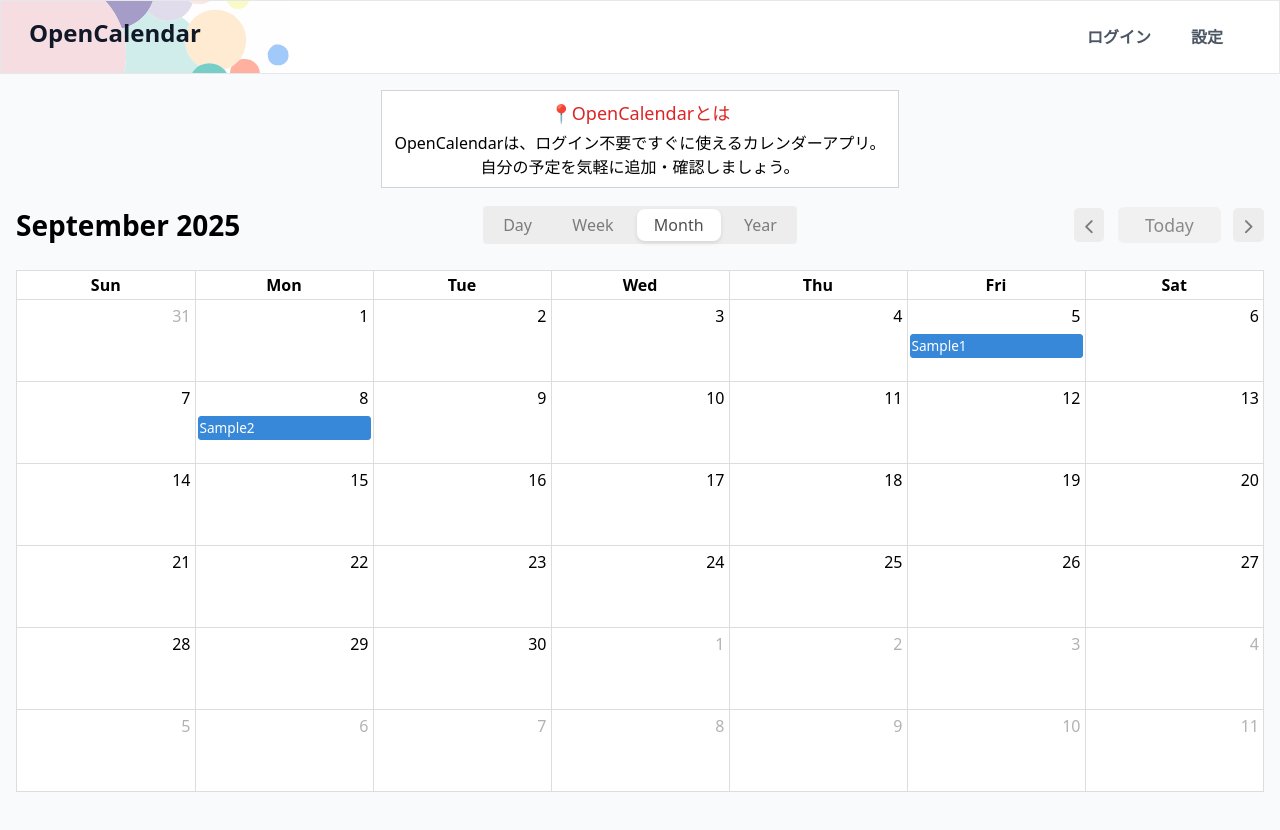
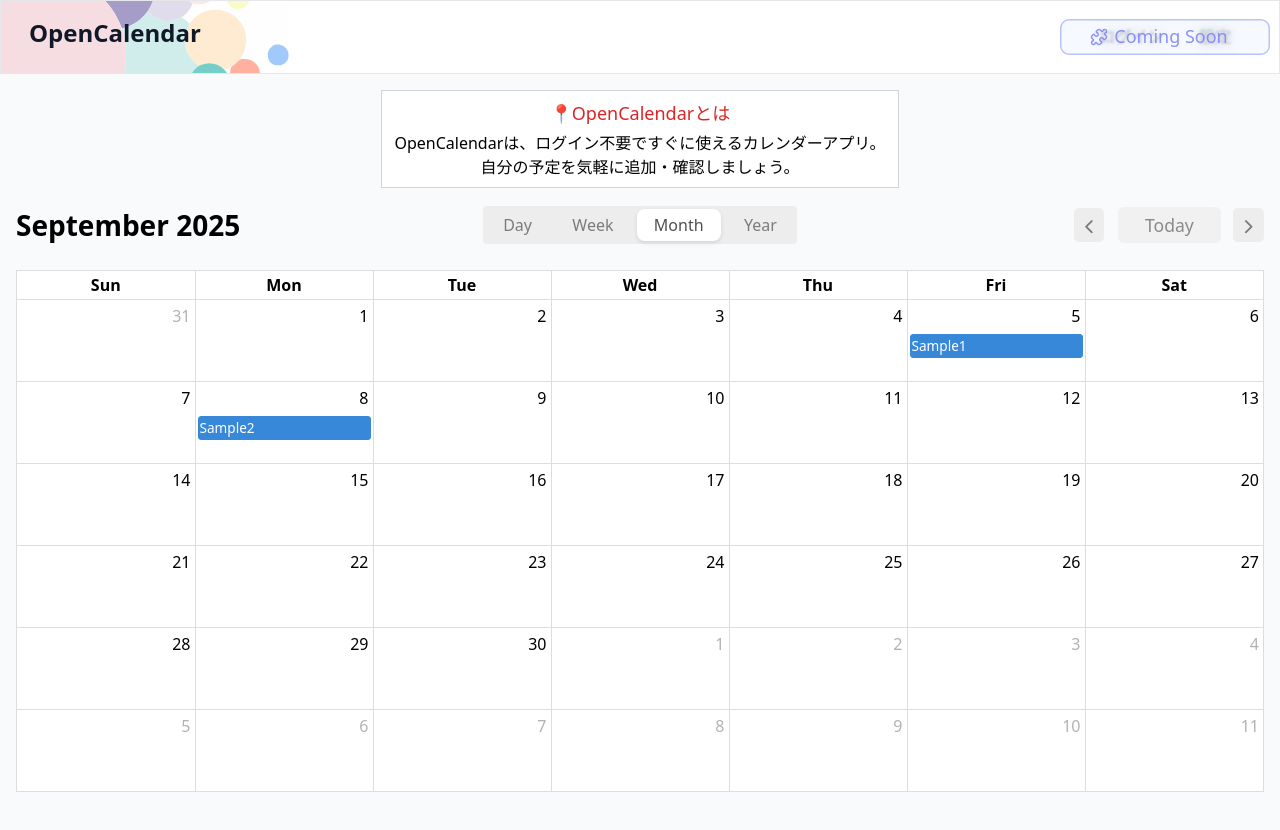
Before and after one commit to Ashtan666/open-calendar, a Next.js app: page / in a window 1280 px wide. Shown: the top 830 px of the page. Built offline with nearby package versions, Linux system fonts and the light colour scheme.

Commit message:
chore(ui): desable inactive buttons (login, settings) with 'Coming Soon' overlay (#8)

```diff
--- a/app/layout.tsx
+++ b/app/layout.tsx
@@ -1,6 +1,7 @@
 import type { Metadata } from "next";
 import { Geist, Geist_Mono } from "next/font/google";
 import "./globals.css";
+import { ComingSoonButton } from "@/components/ComingSoonButton";
 
 const geistSans = Geist({
   variable: "--font-geist-sans",
@@ -34,19 +35,21 @@ export default function RootLayout({
                 <span className="md:ml-3 text-2xl">OpenCalendar</span>
               </a>
             </h1>
-            <nav className="md:ml-auto my-0 flex flex-wrap items-coenter text-base justify-center">
-              <ul className="flex font-bold">
-                <li className="mr-10">
-                  <a href="" className="b hover:text-gray-900">
+            <nav className="md:ml-auto my-0 mr-7 text-base ">
+              <ComingSoonButton>
+                <ul className="flex flex-wrap space-x-7 font-bold">
+                  <li className="">
+                    <a href="" className="b hover:text-gray-900 py-2 px-1">
                       ログイン
                     </a>
                   </li>
-                <li className="mr-0 md:mr-10">
-                  <a href="" className="hover:text-gray-900">
+                  <li className="">
+                    <a href="" className="hover:text-gray-900 py-2 px-1">
                       設定
                     </a>
                   </li>
                 </ul>
+              </ComingSoonButton>
             </nav>
           </div>
         </header>
--- a/app/page.tsx
+++ b/app/page.tsx
@@ -1,3 +1,4 @@
+import { ComingSoonButton } from "@/components/ComingSoonButton";
 import Calendar from "../components/calendar/Calendar";
 
 export default function Home() {
--- /dev/null
+++ b/components/ComingSoonButton.tsx
@@ -0,0 +1,24 @@
+import { Puzzle } from "lucide-react";
+import { ReactNode } from "react";
+
+interface ComingSoonButtonProps {
+  children: ReactNode;
+  message?: String;
+}
+
+export const ComingSoonButton = ({
+  children,
+  message = "Coming Soon",
+}: ComingSoonButtonProps) => {
+  return (
+    <div className="relative pointer-events-none opacity-80">
+      <div className="blur-[1px] select-none">{children}</div>
+      <div className="rounded-md scale-150 scale-125 absolute inset-0 flex flex-row flex-nowrap items-center justify-center bg-blue-50/70 backdrop-blur-sm pr-2 border border-indigo-300">
+        <Puzzle className="w-3 h-3 text-indigo-500/90 mr-1" />
+        <span className="text-indigo-500/90 font-medium text-xs">
+          {message}
+        </span>
+      </div>
+    </div>
+  );
+};
--- a/package.json
+++ b/package.json
@@ -13,6 +13,7 @@
     "@fullcalendar/daygrid": "^6.1.19",
     "@fullcalendar/interaction": "^6.1.19",
     "@fullcalendar/react": "^6.1.19",
+    "lucide-react": "^0.545.0",
     "next": "15.5.0",
     "react": "19.1.0",
     "react-dom": "19.1.0"
```
Also changed, not shown: 1 other file (tests, documents, lock files or other folders). Lines whose indentation alone changed are shown as unchanged.
